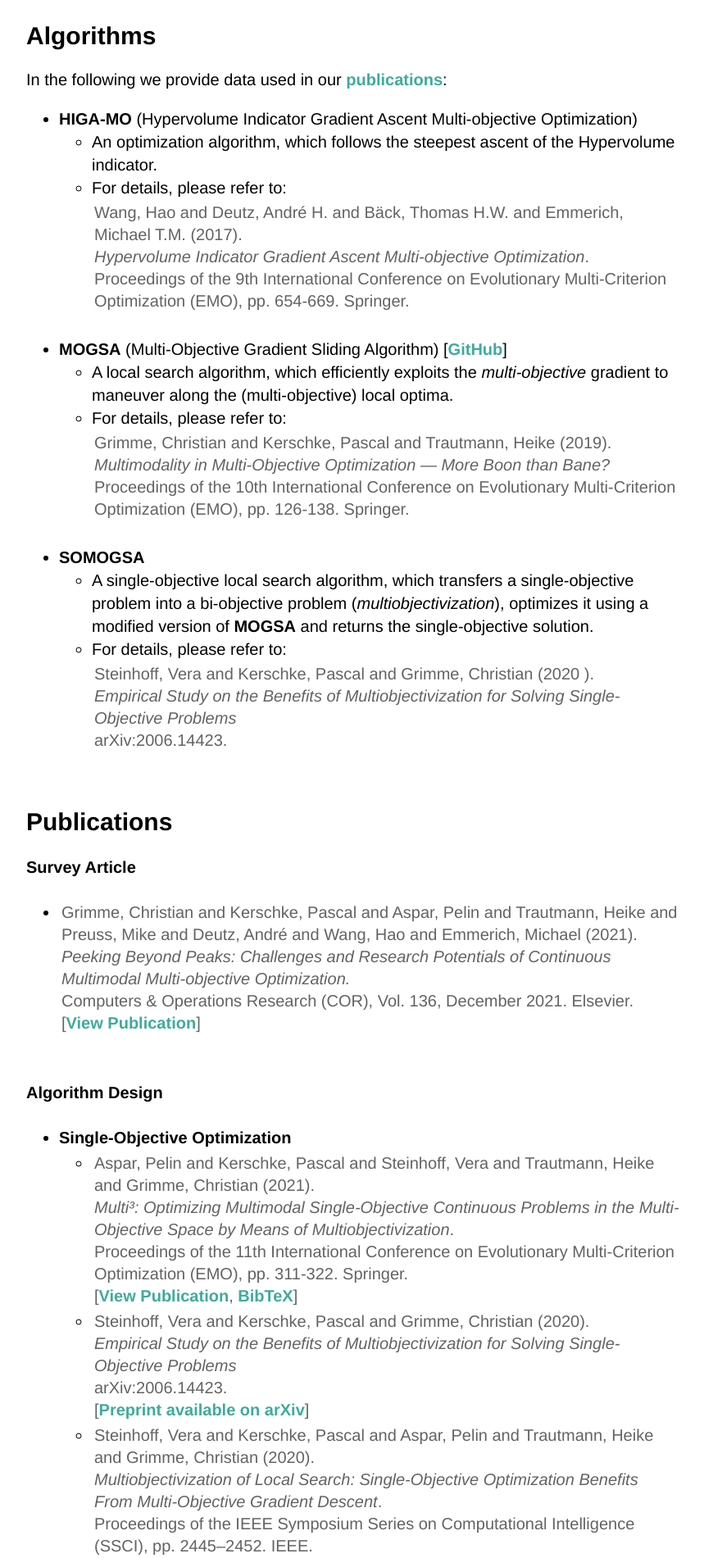
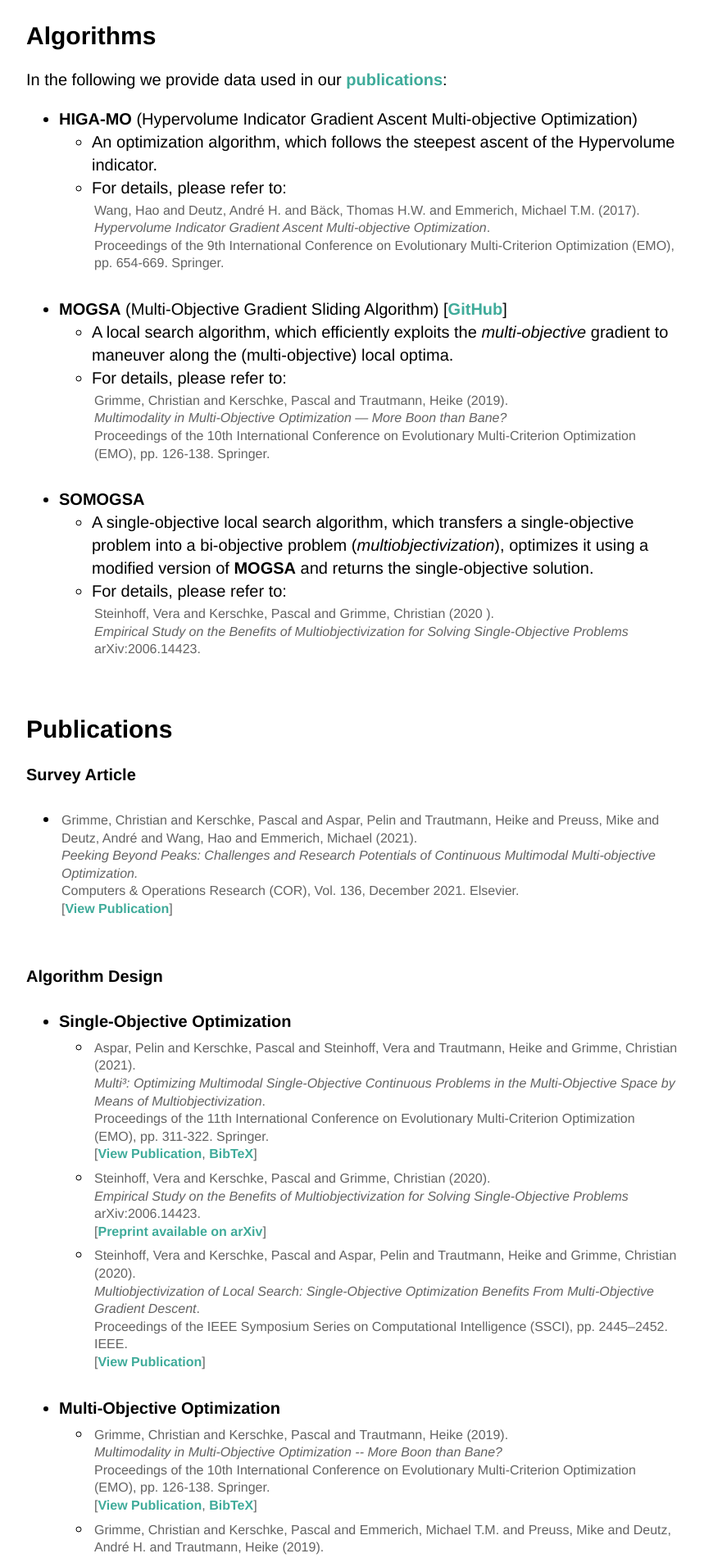
Before and after one commit to mo-opt/mo-opt, a Jekyll site: the page built from index.html, in a window 1280 px wide. Shown: the part 2201-4102 px from the top of the page at 82% size, without its empty margins (208-1067 px from the left). Built offline with Jekyll 4.4.1, drawn with Linux system fonts in a browser that asks for light colours.

Commit message:
updated CSS for publications

```diff
--- a/css/main.css
+++ b/css/main.css
@@ -55,7 +55,7 @@ ul.posts li {
 }
 
 p.publication {
-  font-size: 1.0em;
+  font-size: .8em;
   line-height: 1.35em;
   margin: 3px;
   color: #636363;
```
